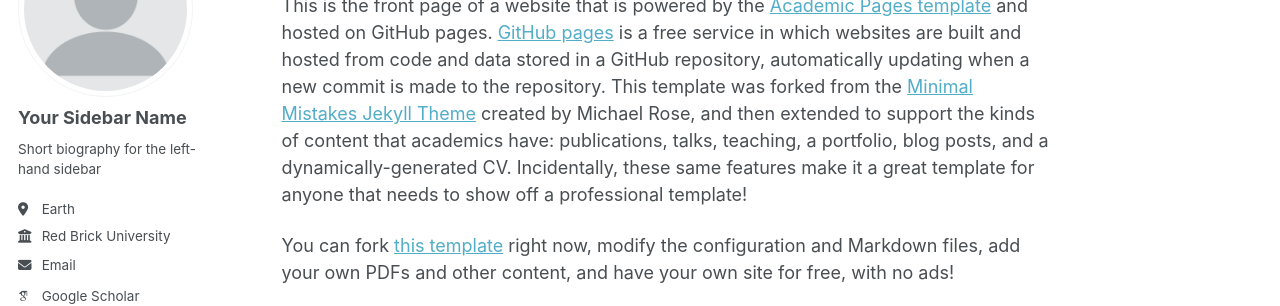
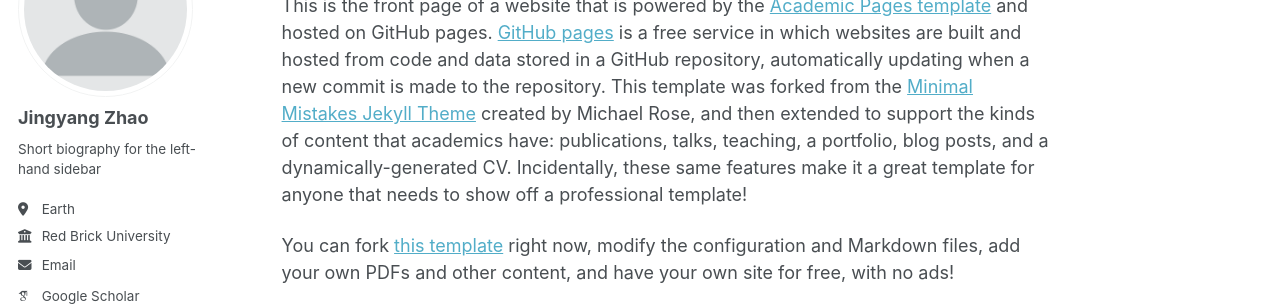
Before and after one commit to JingyangZhao/jingyangzhao.github.io, a Jekyll site: the page built from _pages/about.md, in a window 1280 px wide. Shown: the part 177-483 px from the top of the page. Built offline with Jekyll 4.4.1, drawn with Linux system fonts in a browser that asks for light colours; some web fonts are replaced; a script that is not in the unit is left out.

Commit message:
update publications and site content

```diff
--- a/_config.yml
+++ b/_config.yml
@@ -13,9 +13,9 @@
 title_separator          : "-"
 name                     : &name "Your Name"
 description              : &description "personal description"
-url                      : https://academicpages.github.io # the base hostname & protocol for your site e.g. "https://[your GitHub username].github.io" or if you already have some other page hosted on Github then use "https://[your GitHub username].github.io/[Your Repo Name]"
+url                      : https://jingyangzhao.github.io # the base hostname & protocol for your site e.g. "https://[your GitHub username].github.io" or if you already have some other page hosted on Github then use "https://[your GitHub username].github.io/[Your Repo Name]"
 baseurl                  : "" # the subpath of your site, e.g. "/blog"
-repository               : "academicpages/academicpages.github.io"
+repository               : "jingyangzhao/jingyangzhao.github.io"
 
 # Site Author - The following control what appear as part of the author content on the side bar.
 #               If a field is blank the icon and link will not appear, otherwise it will be shown.
@@ -23,7 +23,7 @@
 author:
   # Biographic information
   avatar           : "profile.png"
-  name             : "Your Sidebar Name"
+  name             : "Jingyang Zhao"
   pronouns         : # example: "she/her"
   bio              : "Short biography for the left-hand sidebar"
   location         : "Earth"
```
